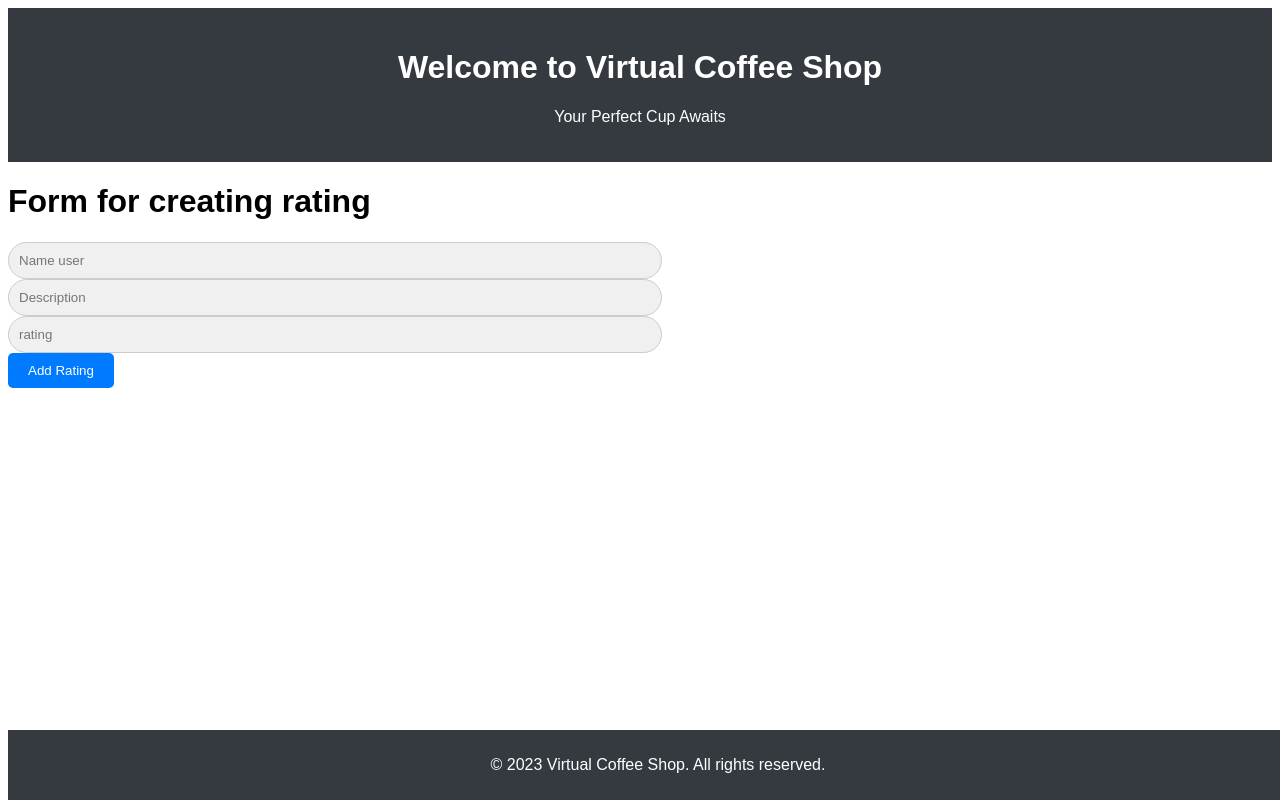
After one commit to dan9Protasenia/coffee, a Django app: page /coffee/1/add_feedback/ in a window 1280 px wide. The commit adds this page. Run offline with Django 4.2, Linux system fonts and the light colour scheme.

Commit message:
added feedback and other features

```diff
--- a/project/apps/coffee/forms.py
+++ b/project/apps/coffee/forms.py
@@ -1,6 +1,6 @@
 from django import forms
 
-from .models import Coffee
+from .models import Coffee, Feedback
 
 
 class CoffeeForm(forms.ModelForm):
@@ -30,3 +30,24 @@ class CoffeeForm(forms.ModelForm):
                 'accept': 'image/*'
             })
         }
+
+
+class FeedbackForm(forms.ModelForm):
+    class Meta:
+        model = Feedback
+        fields = ['user', 'text', 'rating']
+
+        widgets = {
+            "user": forms.TextInput(attrs={
+                'class': 'form-control',
+                'placeholder': 'Name user'
+            }),
+            "text": forms.TextInput(attrs={
+                'class': 'form-control',
+                'placeholder': 'Description'
+            }),
+            "rating": forms.NumberInput(attrs={
+                'class': 'form-control',
+                'placeholder': 'rating'
+            })
+        }
--- a/project/apps/coffee/models.py
+++ b/project/apps/coffee/models.py
@@ -17,3 +17,13 @@ class Coffee(models.Model):
     class Meta:
         verbose_name = 'Кофе'
         verbose_name_plural = 'Кофе'
+
+
+class Feedback(models.Model):
+    user = models.CharField('Пользователь', max_length=50)
+    text = models.TextField('Текст отзыва')
+    rating = models.IntegerField('Рейтинг')
+    coffees = models.ForeignKey(Coffee, on_delete=models.CASCADE, related_name='feedbacks')
+
+    def __str__(self):
+        return self.user
--- a/project/apps/coffee/templates/coffee/coffee.html
+++ b/project/apps/coffee/templates/coffee/coffee.html
@@ -17,8 +17,8 @@
 </header>
 <nav>
     <ul class="horizontal-list">
-        <li><a href="{% url 'about' %}" class="btn-1">About Us</a></li>
-        <li><a href="{% url 'contact' %}" class="btn-1">Contact Us</a></li>
+        <li><a href="{% url 'coffee:about' %}" class="btn-1">About Us</a></li>
+        <li><a href="{% url 'coffee:contact' %}" class="btn-1">Contact Us</a></li>
         <li><a href="#" class="btn-1">Your Account</a></li>
     </ul>
 </nav>
@@ -26,7 +26,7 @@
 <div class="container">
     {% if coffees %}
     {% for coffee in coffees %}
-    <a class="menu-item-link" href="{% url 'info' coffee.pk %}">
+    <a class="menu-item-link" href="{% url 'coffee:info' coffee.pk %}">
         <div class="menu-item">
             <img src="{{ coffee.pictures.url }}" alt="{{ coffee.title }}">
             <div>
--- /dev/null
+++ b/project/apps/coffee/templates/coffee/create_feedback.html
@@ -0,0 +1,32 @@
+{% load static %}
+<!DOCTYPE html>
+<html lang="en">
+<head>
+    <meta charset="UTF-8">
+    <meta name="viewport" content="width=device-width, initial-scale=1.0">
+    <link rel="stylesheet" href="{% static 'coffee/css/create.css' %}">
+    <title>Create Rating</title>
+</head>
+<body>
+    <header>
+        <h1>Welcome to Virtual Coffee Shop</h1>
+        <p>Your Perfect Cup Awaits</p>
+    </header>
+    <div class="center-content">
+        <div class="container">
+            <h1>Form for creating rating</h1>
+            <form method="post" enctype="multipart/form-data">
+                {% csrf_token %}
+                {{ form.user }}<br>
+                {{ form.text }}<br>
+                {{ form.rating }}<br>
+                <span>{{ error }}</span>
+                <button class="btn btn-success" type="submit">Add Rating</button>
+            </form>
+        </div>
+    </div>
+    <div class="footer">
+        <p>&copy; 2023 Virtual Coffee Shop. All rights reserved.</p>
+    </div>
+</body>
+</html>
--- a/project/apps/coffee/urls.py
+++ b/project/apps/coffee/urls.py
@@ -2,6 +2,8 @@ from django.urls import path
 
 import project.apps.about.views
 from . import views
+
+app_name = 'coffee'
 
 urlpatterns = [
     path('', views.coffee, name='coffee'),
@@ -10,7 +12,8 @@ urlpatterns = [
     path('<int:pk>/update', views.Update.as_view(), name='update'),
     path('<int:pk>/delete', views.Delete.as_view(), name='delete'),
     path('about', project.apps.about.views.about, name='about'),
-    path('contact', views.contact, name='contact')
-    # path('account', views.)
+    path('contact', views.contact, name='contact'),
+    path('<int:pk>/add_feedback/', views.CreateFeedback.as_view(), name='add_feedback')
+
 
 ]
--- a/project/apps/coffee/views.py
+++ b/project/apps/coffee/views.py
@@ -1,10 +1,12 @@
 from django.core.files.base import ContentFile
 from django.core.files.uploadedfile import InMemoryUploadedFile
-from django.shortcuts import render
+from django.http import Http404, HttpResponseRedirect
+from django.shortcuts import render, redirect, get_object_or_404, reverse
+from django.urls import reverse_lazy
 from django.views.generic import DetailView, UpdateView, DeleteView, CreateView
 
-from .forms import CoffeeForm
-from .models import Coffee
+from .forms import CoffeeForm, FeedbackForm
+from .models import Coffee, Feedback
 
 
 def coffee(request):
@@ -38,11 +40,17 @@ class Info(DetailView):
     template_name = 'coffee/info.html'
     context_object_name = 'coffee'
 
+    def get_context_data(self, **kwargs):
+        context = super().get_context_data(**kwargs)
+        coffees = self.object
+        feedbacks = coffees.feedbacks.all()
+        context['feedbacks'] = feedbacks
+        return context
+
 
 class Update(UpdateView):
     model = Coffee
     template_name = 'coffee/update_coffee.html'
-
     form_class = CoffeeForm
 
 
@@ -51,6 +59,45 @@ class Delete(DeleteView):
     template = 'coffee/coffee_confirm_delete.html'
     success_url = '/coffee/'
 
+
+class CreateFeedback(CreateView):
+    model = Feedback
+    template_name = 'coffee/create_feedback.html'
+    form_class = FeedbackForm
+
+    def form_valid(self, form):
+        coffee_id = self.kwargs['pk']
+        try:
+            coffees = Coffee.objects.get(pk=coffee_id)
+        except Coffee.DoesNotExist:
+            raise Http404("Coffee does not exist")
+
+        feedback = form.save(commit=False)
+        feedback.coffees = coffees
+        feedback.save()
+
+        # Используйте reverse_lazy для получения URL
+        return HttpResponseRedirect(reverse('coffee:info', kwargs={'pk': coffee_id}))
+
+# def add_feedback(request, pk):
+#     error = ''
+#     if request.method == 'POST':
+#         form = FeedbackForm(request.POST)
+#         if form.is_valid():
+#             form.save()
+#             return redirect('info')
+#         else:
+#             error = 'Invalid form input'
+#             print("FORM ERRORS", form.error)
+#
+#         form = FeedbackForm
+#
+#         data = {
+#             'form': form,
+#             'error': error
+#         }
+#         return render(request, 'create_feedback.html', data)
+#
 # def create(request):
 #     error = ''
 #     if request.method == 'POST':
```
Also changed, not shown: project/apps/coffee/admin.py (+6 -1 lines), project/apps/coffee/templates/coffee/info.html (+32 -3 lines), project/apps/coffee/apps.py (line endings or trailing spaces), project/apps/coffee/migrations/0001_initial.py (deleted), project/apps/coffee/migrations/0002_alter_coffee_pictures.py (deleted).
